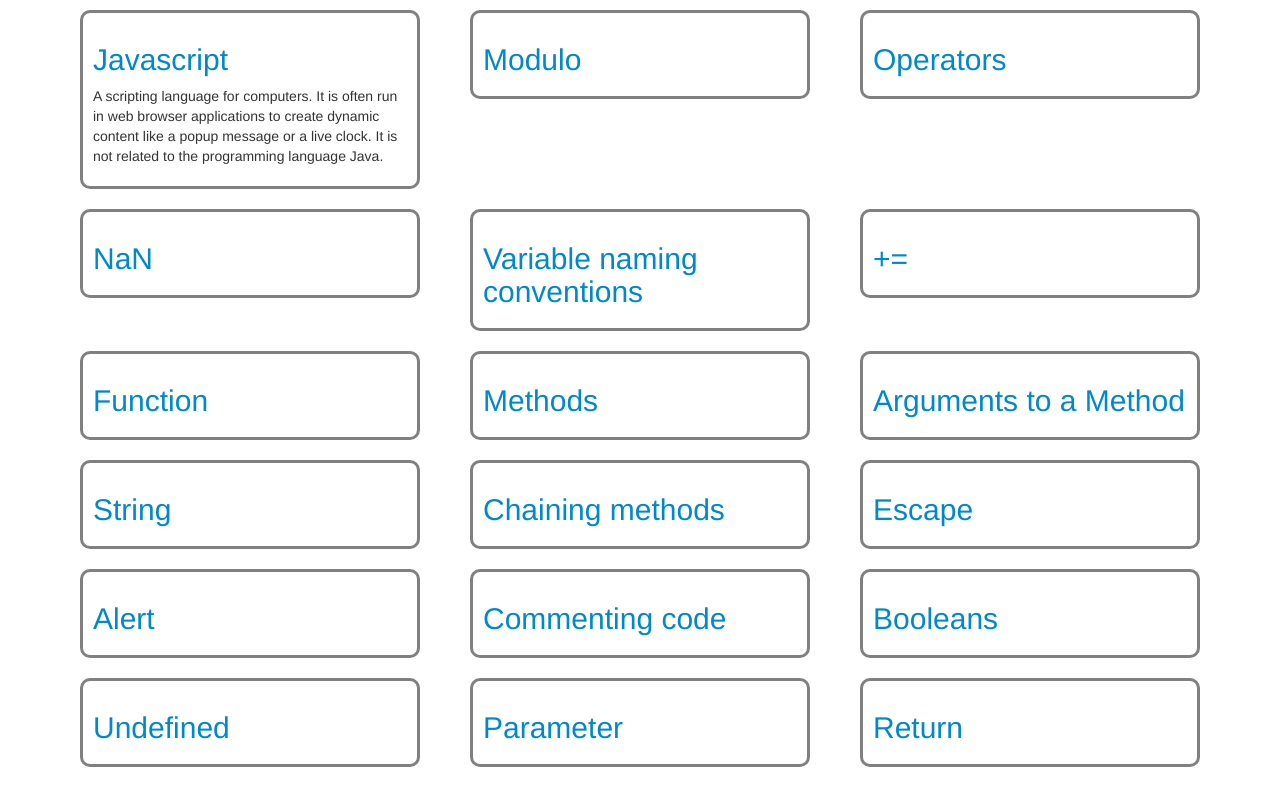
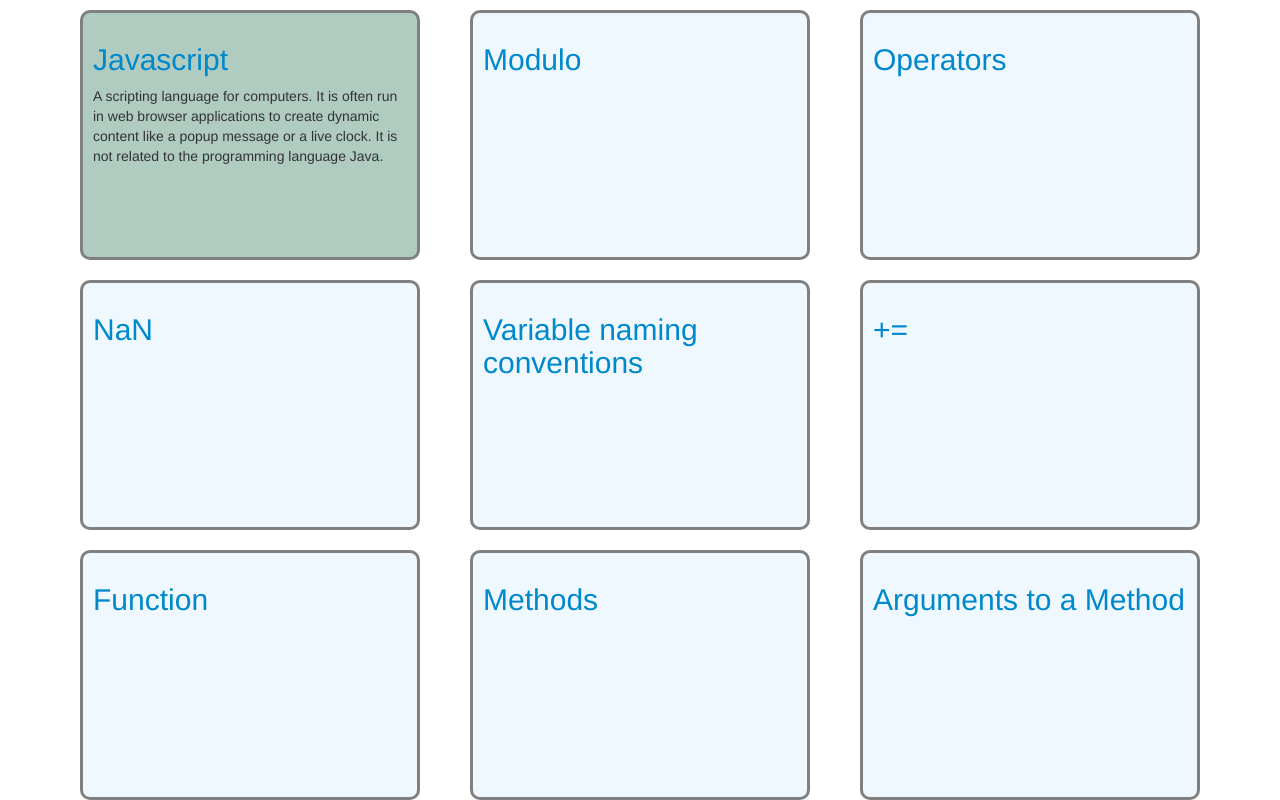
Before and after one commit to keirstaple/flashcards, a plain HTML site: page index.html in a window 1280 px wide. Both pictures are taken after a click on the element "Javascript". Shown: the top 800 px of the page. Drawn offline with nearby package versions, Linux system fonts and the light colour scheme.

Commit message:
edit background colors of cards to increase retention

```diff
--- a/css/stylesheet.css
+++ b/css/stylesheet.css
@@ -18,7 +18,8 @@
   border-radius: 10px;
   margin: 10px;
   padding: 10px;
-
+  height: 250px;
+  background-color: #f0f8ff
 }
 
 .definition{
@@ -28,6 +29,8 @@
   border-radius: 10px;
   margin:10px;
   padding: 10px;
+  height: 250px;
+  background-color: #b0ccc1
 }
 
 .row-eq-height{
```
